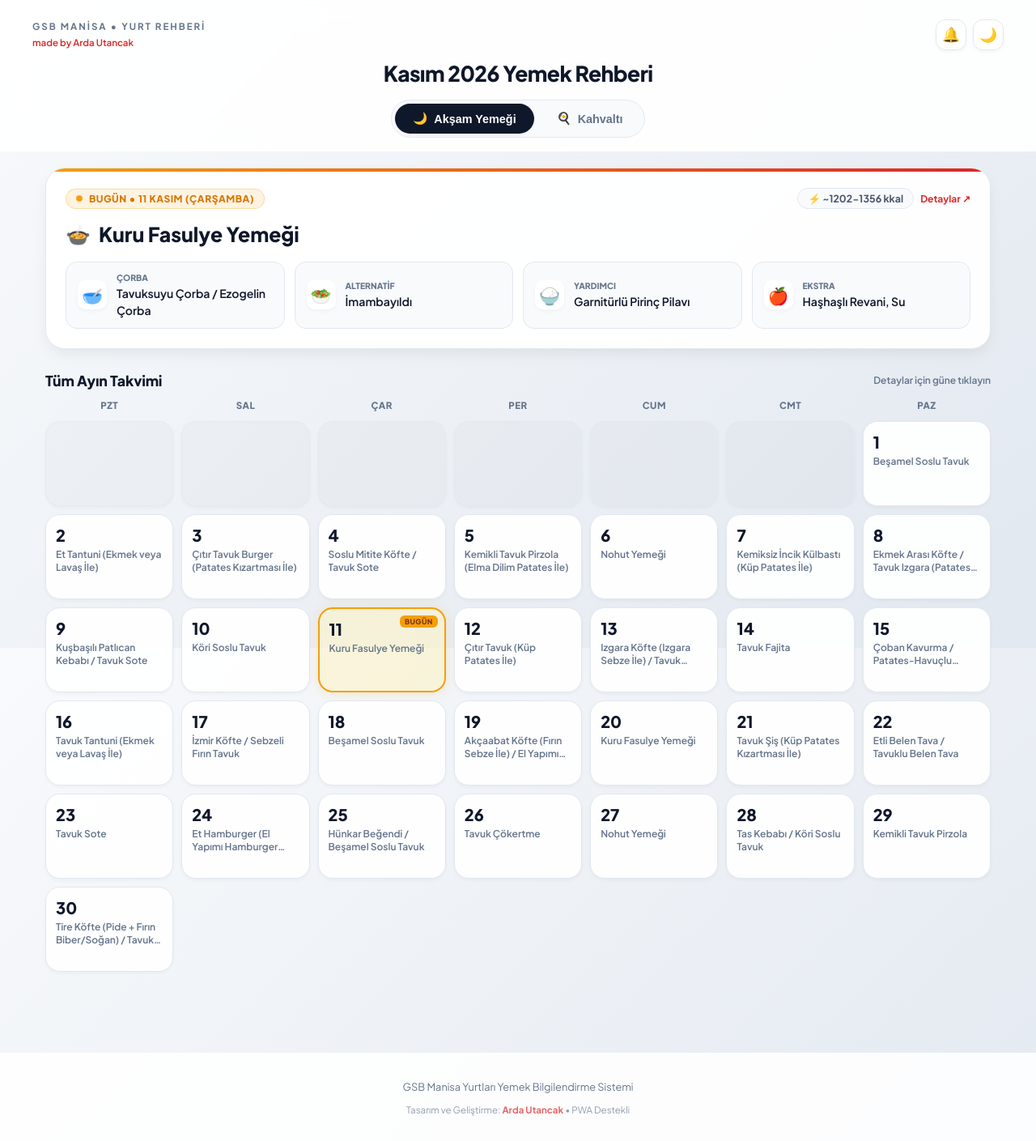
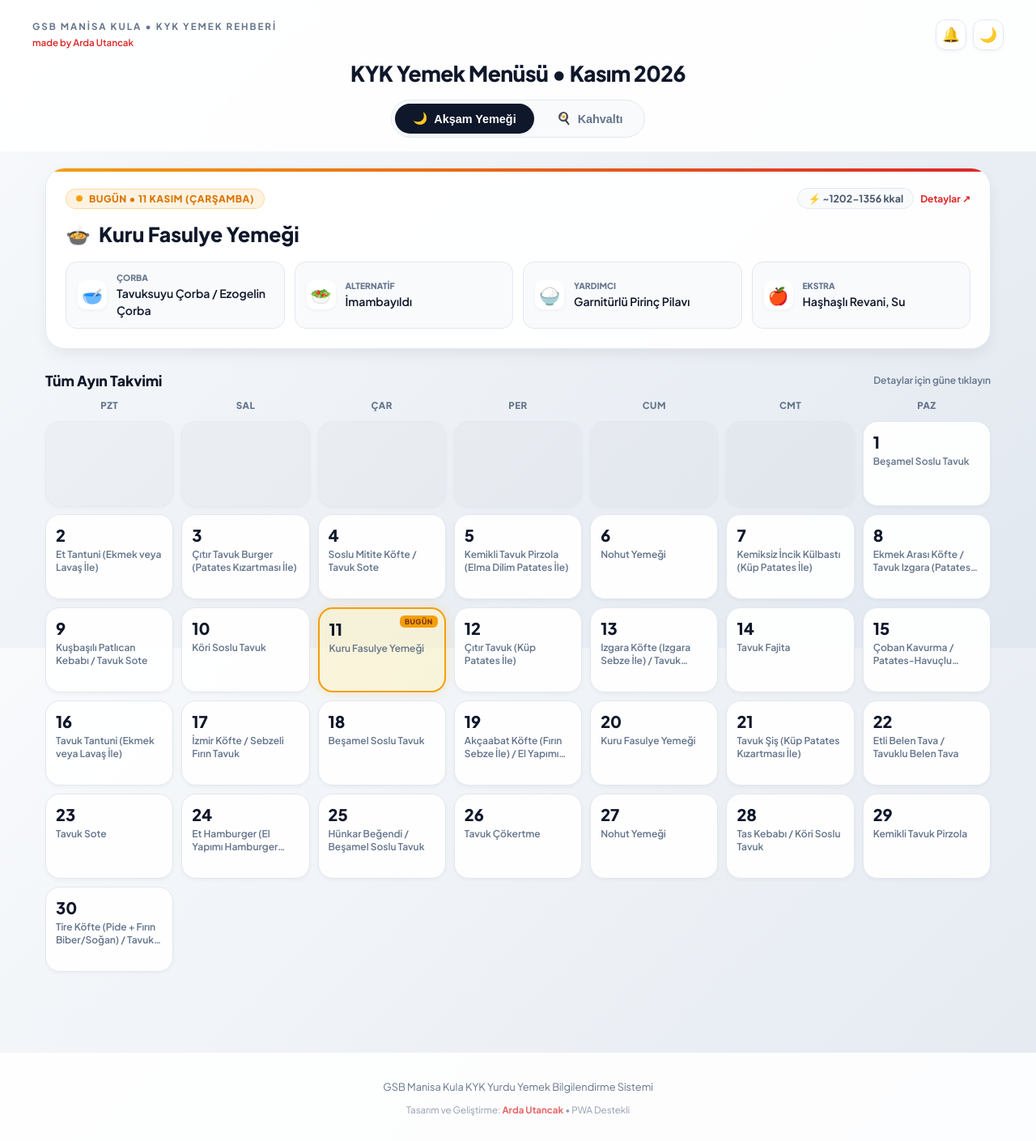
Before and after one commit to ArdaaaU/KykYemek, a plain HTML site: page index.html in a window 1280 px wide. Shown: the whole page at 81% size. Drawn offline with Linux system fonts and the light colour scheme; a script that the page names is missing.

Commit message:
seo: site başlığı 'KYK Yemek Menüsü | GSB Manisa Kula' olarak güncellendi

```diff
--- a/index.html
+++ b/index.html
@@ -3,13 +3,13 @@
 <head>
     <meta charset="UTF-8">
     <meta name="viewport" content="width=device-width, initial-scale=1.0, maximum-scale=1.0, user-scalable=no">
-    <title>Kasım 2026 Yemek Rehberi | GSB Manisa</title>
+    <title>KYK Yemek Menüsü | GSB Manisa Kula</title>
 
     <!-- Google Search Console Doğrulama Kodu -->
     <meta name="google-site-verification" content="87-vm92tI1_wG6bfthSMF4b6LulnEI0ZYYgXl5dKBtA" />
 
     <!-- PWA & SEO Meta Tags -->
-    <meta name="description" content="GSB Manisa KYK Yurdu Kasım 2026 yemek ve kahvaltı menüsü rehberi. Günün yemeği ve kalori bilgileri.">
+    <meta name="description" content="GSB Manisa Kula KYK Yurdu yemek ve kahvaltı menüsü rehberi. Günün KYK yemeği ve kalori bilgileri.">
     <meta name="theme-color" content="#ffffff">
     <link rel="canonical" href="https://kykyemek.vercel.app/">
     <link rel="manifest" href="manifest.json">
@@ -18,8 +18,8 @@
     <!-- Open Graph / Sosyal Medya Kartları -->
     <meta property="og:type" content="website">
     <meta property="og:url" content="https://kykyemek.vercel.app/">
-    <meta property="og:title" content="GSB Manisa KYK Yemek & Kahvaltı Menüsü">
-    <meta property="og:description" content="GSB Manisa KYK Yurdu günün yemeği, kahvaltı menüsü ve kalori rehberi.">
+    <meta property="og:title" content="KYK Yemek Menüsü | GSB Manisa Kula">
+    <meta property="og:description" content="GSB Manisa Kula KYK Yurdu günün yemeği, kahvaltı menüsü ve kalori rehberi.">
     <meta property="og:image" content="https://kykyemek.vercel.app/icon-512.png">
 
     <!-- Schema.org Yapılandırılmış Veri -->
@@ -27,7 +27,7 @@
     {
       "@context": "https://schema.org",
       "@type": "Menu",
-      "name": "GSB Manisa KYK Yurdu Yemek Menüsü",
+      "name": "KYK Yemek Menüsü | GSB Manisa Kula",
       "description": "GSB Manisa KYK Yurdu günlük kahvaltı ve akşam yemeği menüsü, kalori rehberi.",
       "inLanguage": "tr",
       "publisher": {
@@ -728,7 +728,7 @@
 <header>
     <div class="header-top-row">
         <div class="brand-meta">
-            <h1>GSB MANİSA • YURT REHBERİ</h1>
+            <h1>GSB MANİSA KULA • KYK YEMEK REHBERİ</h1>
             <span class="brand-author">made by Arda Utancak</span>
         </div>
         <div class="header-controls">
@@ -749,7 +749,7 @@
         </div>
     </div>
 
-    <h2>Kasım 2026 Yemek Rehberi</h2>
+    <h2>KYK Yemek Menüsü • Kasım 2026</h2>
 
     <div class="menu-tabs">
         <button id="tab-dinner" class="tab-btn active" onclick="switchMenu('dinner', event)">
@@ -820,7 +820,7 @@
 </div>
 
 <footer>
-    <p>GSB Manisa Yurtları Yemek Bilgilendirme Sistemi</p>
+    <p>GSB Manisa Kula KYK Yurdu Yemek Bilgilendirme Sistemi</p>
     <p style="margin-top: 5px; font-size: 0.72rem; opacity: 0.7;">
         Tasarım ve Geliştirme: <a href="https://kykyemek.vercel.app/" target="_blank">Arda Utancak</a> • PWA Destekli
     </p>
```
Also changed, not shown: manifest.json.
